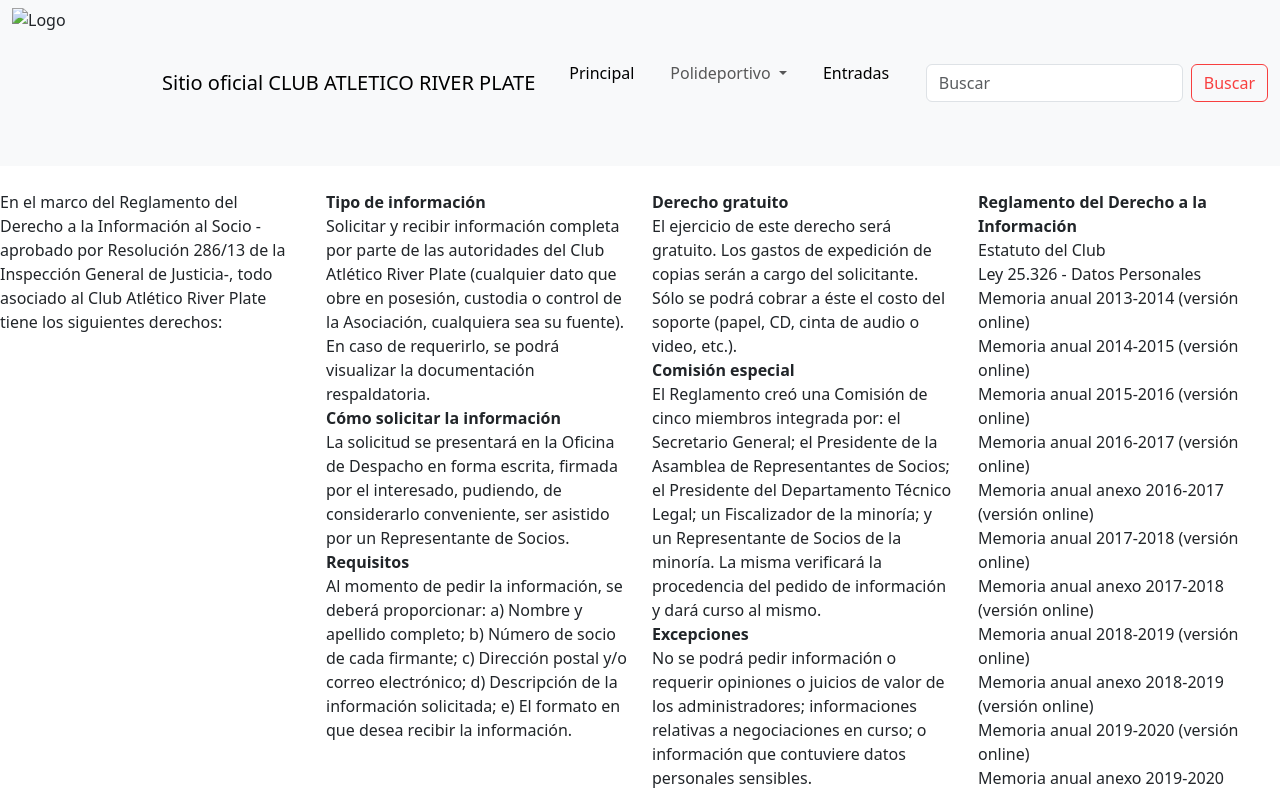
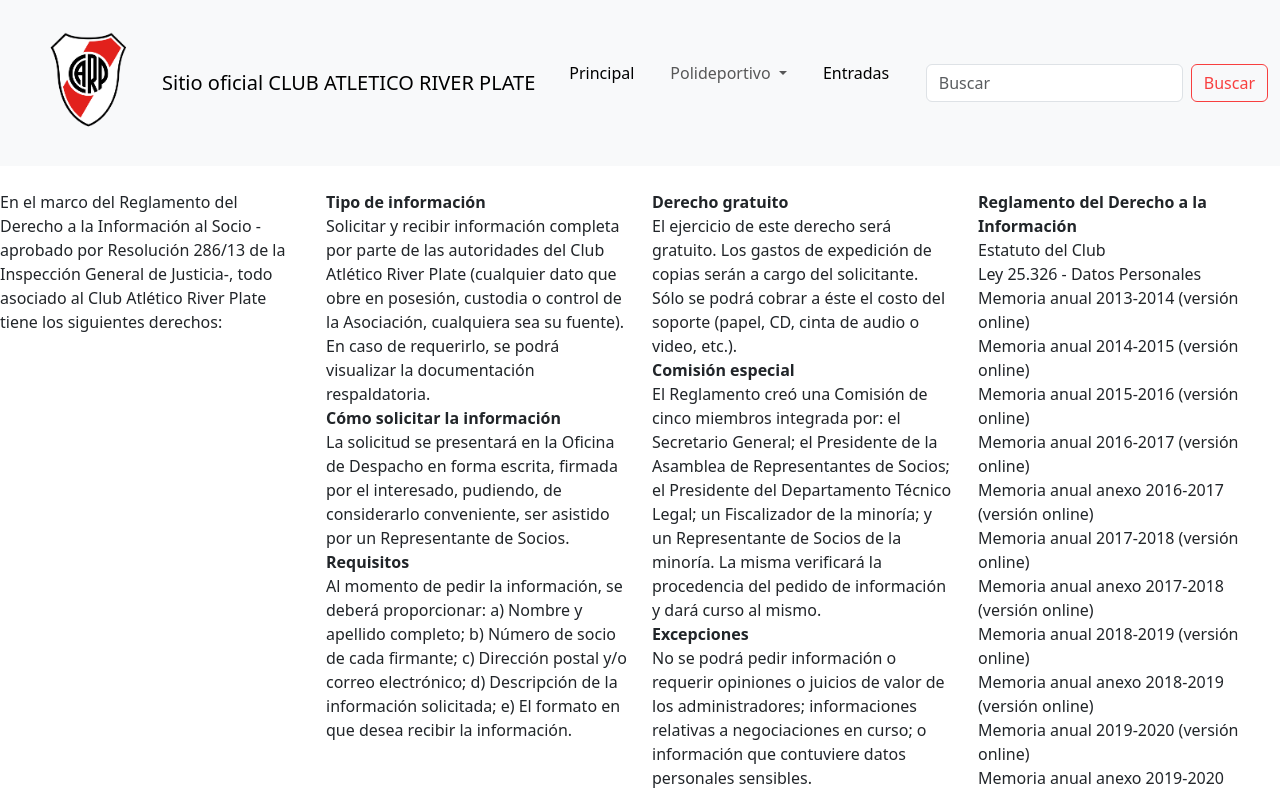
Before and after one commit to martinj-lab/EntregaProyectoFinal, a plain HTML site: page pages/derecho-info.html in a window 1280 px wide. Shown: the top 788 px of the page. Drawn offline with nearby package versions, Linux system fonts and the light colour scheme.

Commit message:
derecho a la info

```diff
--- a/pages/derecho-info.html
+++ b/pages/derecho-info.html
@@ -12,7 +12,7 @@
         <header>
             <nav class="navbar navbar-expand-lg bg-body-tertiary">
                 <div class="container-fluid">
-                  <img src="multimedia/river.png" alt="Logo" class="d-inline-block align-text-top" id="logo">
+                  <img src="/multimedia/river.png" alt="Logo" class="d-inline-block align-text-top" id="logo">
                   <a class="navbar-brand" href="/index.html">
                     Sitio oficial
                     CLUB ATLETICO
```
